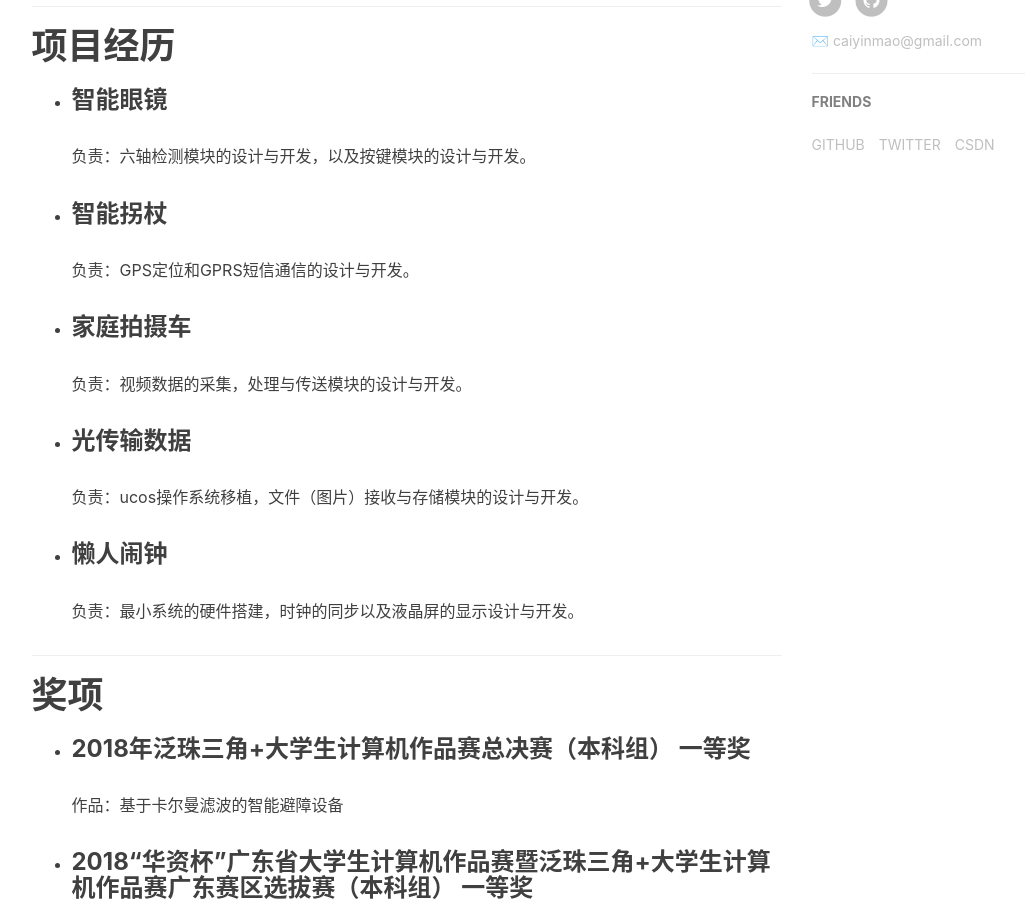
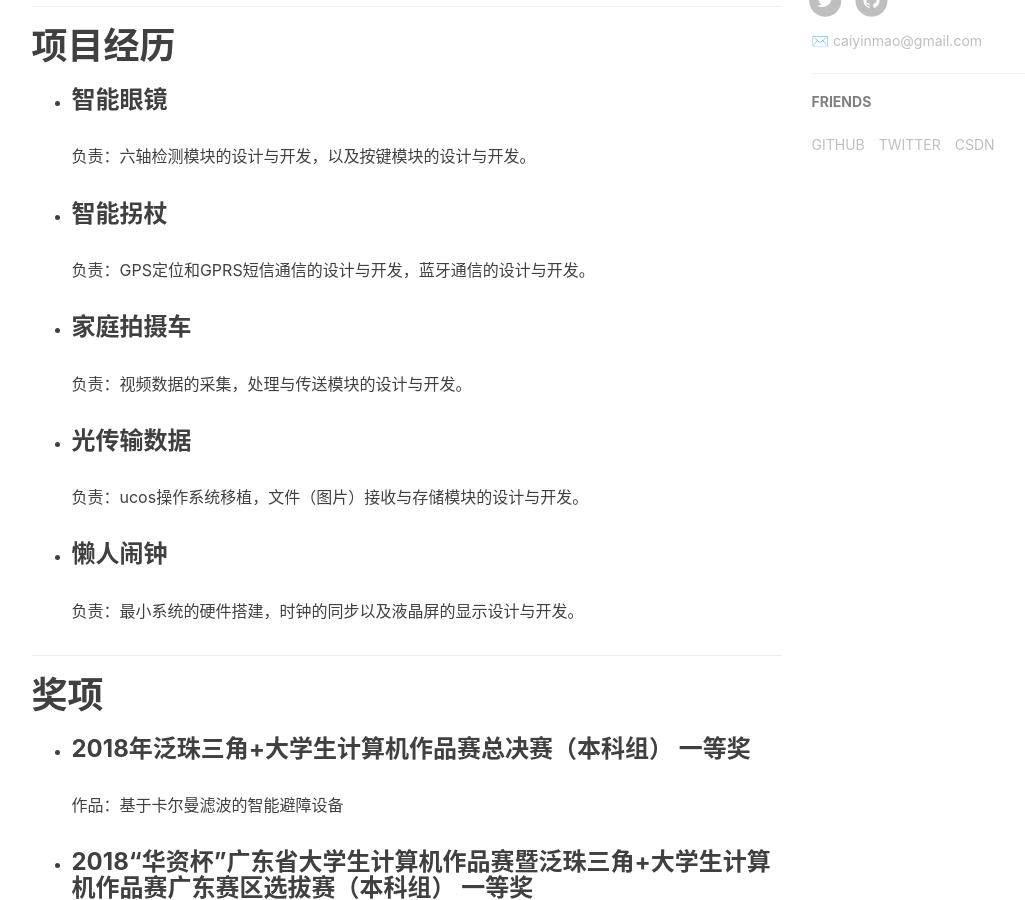
Before and after one commit to anchor2017/anchor2017.github.io, a Jekyll site: the page built from img/pf.md, in a window 1280 px wide and 900 px high, scrolled down 911 px. Shown: the whole window, without its empty margins (136-1161 px from the left). Built offline with Jekyll 4.4.1, drawn with Linux system fonts in a browser that asks for light colours; nearby versions of some CDN libraries; our own code applies the rules of GitHub Pages for plain Markdown files; comment, search, counter and statistics services are not loaded.

Commit message:
Update pf.md

```diff
--- a/img/pf.md
+++ b/img/pf.md
@@ -31,7 +31,7 @@
    负责：六轴检测模块的设计与开发，以及按键模块的设计与开发。
 
 - ### 智能拐杖
-   负责：GPS定位和GPRS短信通信的设计与开发。
+   负责：GPS定位和GPRS短信通信的设计与开发，蓝牙通信的设计与开发。
 
 - ### 家庭拍摄车
    负责：视频数据的采集，处理与传送模块的设计与开发。
```
